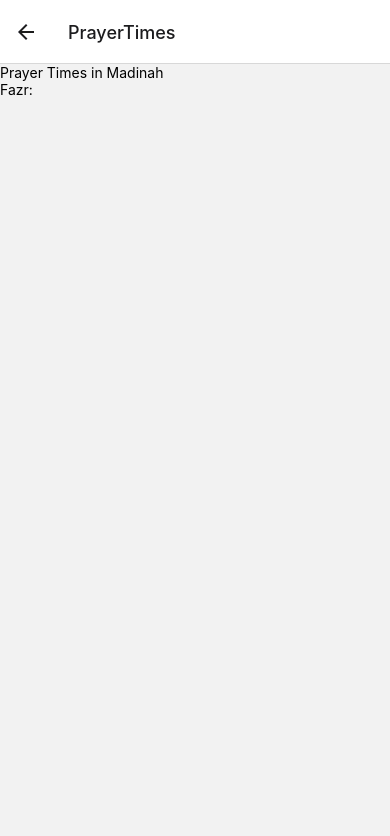
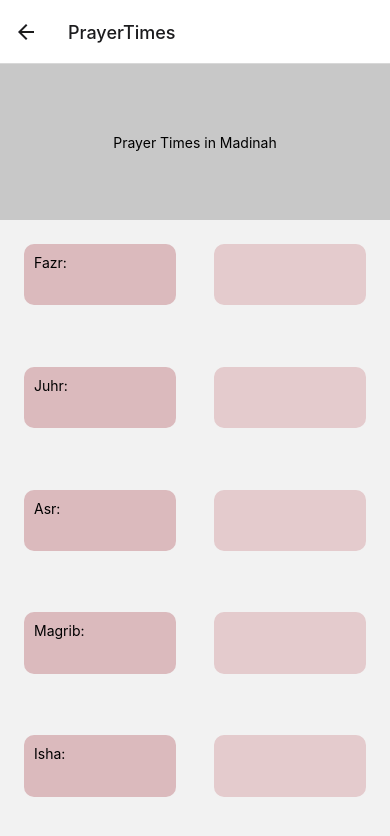
Before and after one commit to salaamah/mn-project2, a React Native app: screen /PrayerTimes in a window 390 px wide. Shown: the top 836 px of the page. Built offline with nearby package versions, Linux system fonts and the light colour scheme; no server answers.

Commit message:
times loaded

```diff
--- a/Screens/PrayerTimes.js
+++ b/Screens/PrayerTimes.js
@@ -7,18 +7,90 @@ const PrayerTimes = () => {
   useEffect( ()=>{
     fetch('https://api.aladhan.com/v1/timingsByCity?city=Madinah&country=Saudi%20Arabia%20&method=4')
     .then(res=>res.json())
-    .then(data=>setTimeTable(data.data.timings))
+    .then(result=>setTimeTable(result.data.timings))
   },[]);
+  //const {Fajr,Sunrise,Dhuhr,Asr,Maghrib,Isha} = timeTable.timings;
+  const Fajr = timeTable.Fajr
+  const Dhuhr = timeTable.Dhuhr;
+  const Asr = timeTable.Asr;
+  const Maghrib = timeTable.Maghrib;
+  const Isha = timeTable.Isha;
+  return (
+    <View style={styles.container}>
+      <View style={styles.header}>
+        <Text>Prayer Times in Madinah</Text>
+      </View>
 
-  const Fazr = timeTable.Fajr;
-  return (
-    <View>
-      <Text>Prayer Times in Madinah</Text>
-      <Text>Fazr: {Fazr}</Text>
+      <View style={styles.timesContainer}>
+        <View style={styles.nameBox}>
+          <Text>Fazr:</Text>
+        </View>
+        <View style={styles.timeBox}>
+          <Text>{Fajr}</Text>
+        </View>
+        <View style={styles.nameBox}>
+          <Text>Juhr:</Text>
+        </View>
+        <View style={styles.timeBox}>
+          <Text>{Dhuhr}</Text>
+        </View>
+        <View style={styles.nameBox}>
+          <Text>Asr:</Text>
+        </View>
+        <View style={styles.timeBox}>
+          <Text>{Asr}</Text>
+        </View>
+        <View style={styles.nameBox}>
+          <Text>Magrib:</Text>
+        </View>
+        <View style={styles.timeBox}>
+          <Text>{Maghrib}</Text>
+        </View>
+        <View style={styles.nameBox}>
+          <Text>Isha:</Text>
+        </View>
+        <View style={styles.timeBox}>
+          <Text>{Isha}</Text>
+        </View>
+      </View>
     </View>
   )
 }
 
 export default PrayerTimes
 
-const styles = StyleSheet.create({})
+const styles = StyleSheet.create({
+  container:{
+    flex: 1
+  },
+  header:{
+    width: '100%',
+    height: '20%',
+    backgroundColor: '#c8c8c8',
+    alignItems: 'center',
+    justifyContent: 'center'
+  },
+  timesContainer:{
+    width: '100%',
+    height: '80%',
+    padding: 5,
+    flexDirection: 'row',
+    flexWrap: 'wrap'
+  },
+  nameBox:{
+    width: '40%',
+    height: '10%',
+    padding: 10,
+    backgroundColor: '#dbbabd',
+    margin: '5%',
+    borderRadius: 10
+  },
+  timeBox:{
+    width: '40%',
+    height: '10%',
+    margin: '5%',
+    padding: 10,
+    backgroundColor: '#e4cbcd',
+    borderRadius: 10
+  }
+})
```
